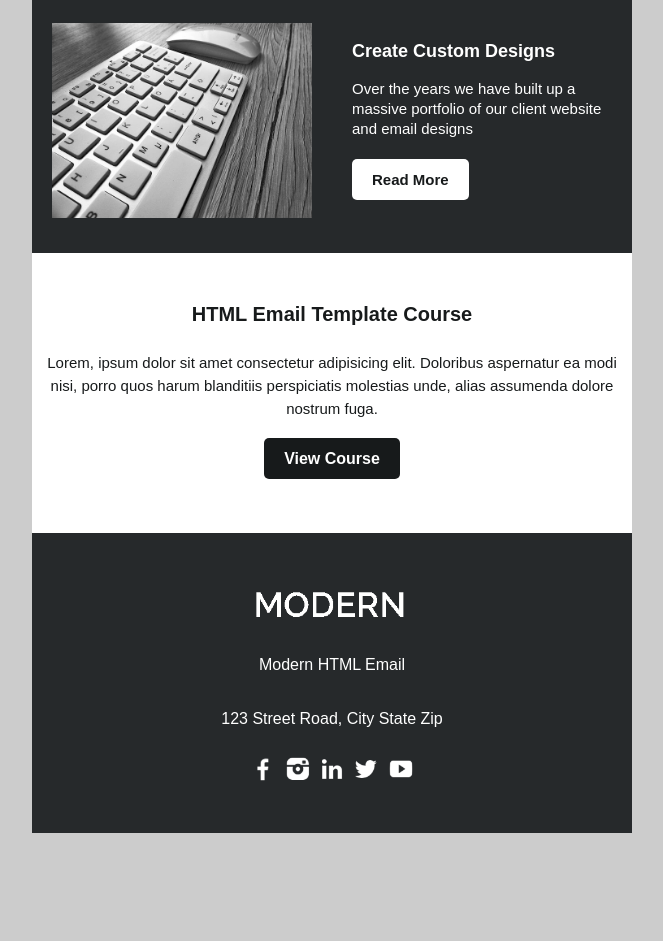
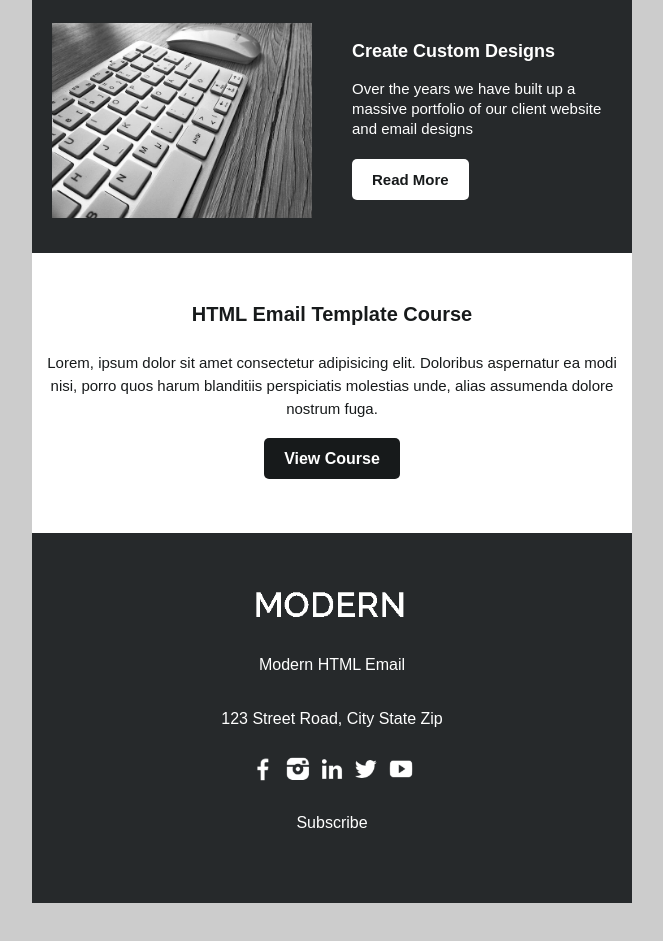
Before and after one commit to DDeShon/html-email-template-2, a plain HTML site: page index.html in a window 1280 px wide. Shown: the part 819-1760 px from the top of the page, without its empty margins (308-971 px from the left). Before the commit the page ends 1712 px from the top, so only its background shows below. Drawn offline with Linux system fonts and the light colour scheme.

Commit message:
working on footer content

```diff
--- a/index.html
+++ b/index.html
@@ -371,6 +371,7 @@
                   <a href="#"
                     ><img src="img/white-youtube.png" alt="" width="30"
                   /></a>
+                  <p style="padding: 10px">Subscribe</p>
                 </td>
               </tr>
             </table>
```
